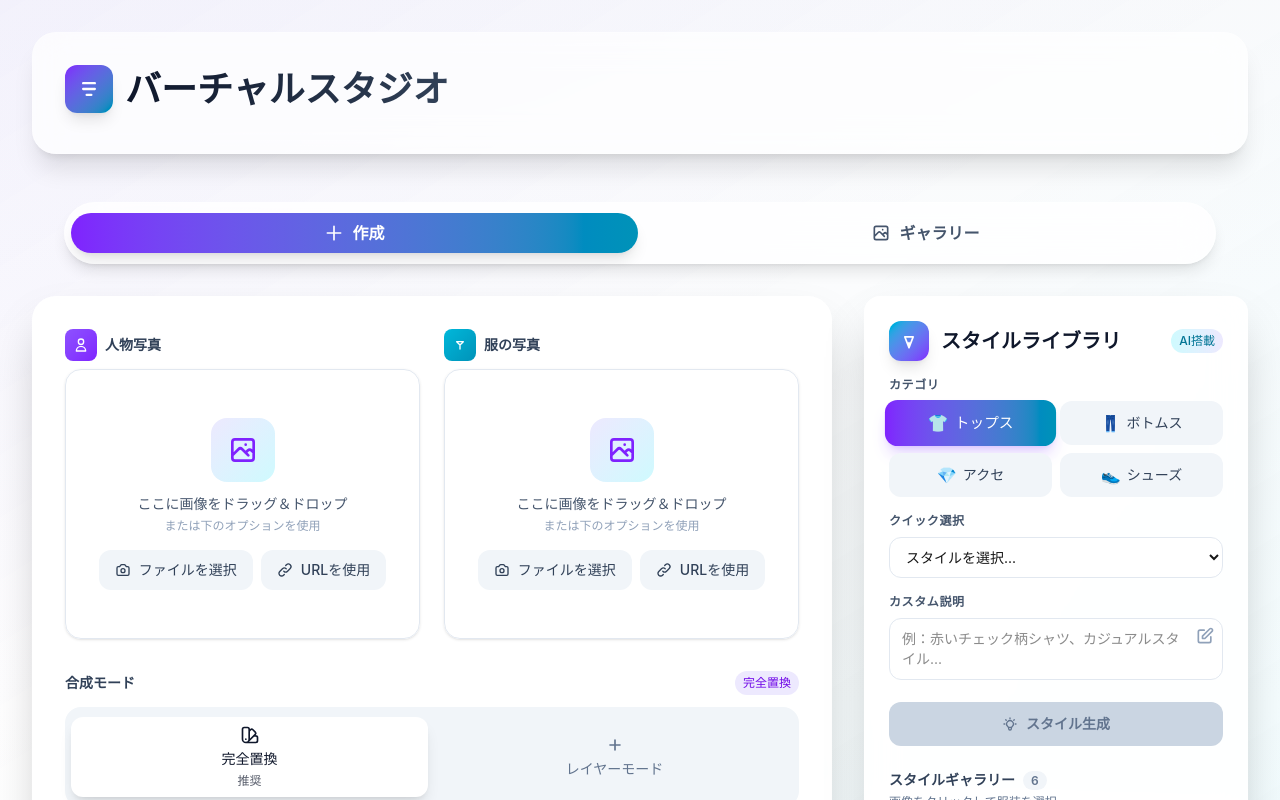
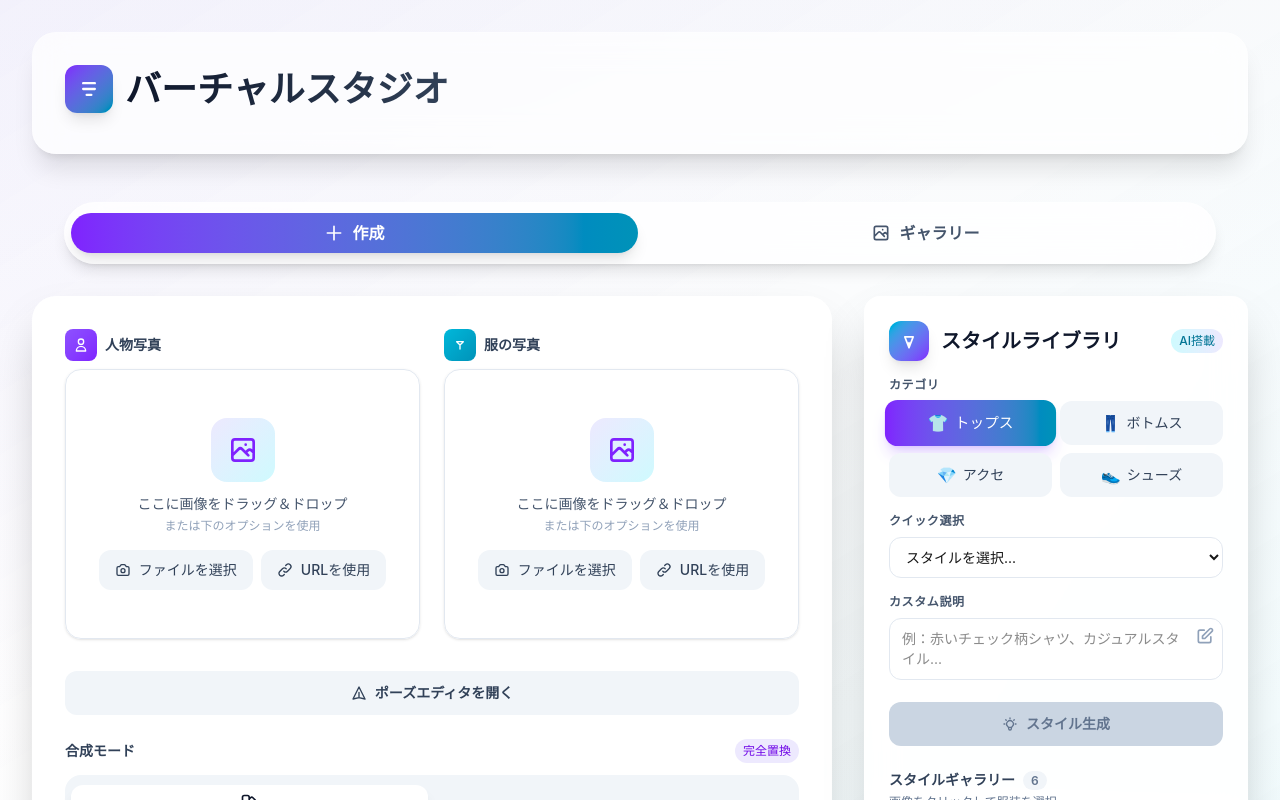
Before and after one commit to yannsunn/photo-studio-app, a Next.js app: page / in a window 1280 px wide. Shown: the top 800 px of the page. Built offline with nearby package versions, Linux system fonts and the light colour scheme.

Commit message:
ポーズエディタをメインページに統合
- ポーズエディタの表示/非表示トグルボタンを追加
- 線画でポーズを描画できる機能を統合
- ポーズデータを合成処理に連携
- プリセットポーズ（立ち、手を上げる）も利用可能

```diff
--- a/src/app/page.tsx
+++ b/src/app/page.tsx
@@ -5,17 +5,20 @@
 import ClothingGenerator from '@/components/ClothingGenerator';
 import SavedImagesGallery from '@/components/SavedImagesGallery';
 import DownloadOptionsModal from '@/components/DownloadOptionsModal';
+import PoseEditor from '@/components/PoseEditor';
 import { storage } from '@/lib/storage';
 
 export default function Home() {
   const [personImage, setPersonImage] = useState<string>('');
   const [garmentImage, setGarmentImage] = useState<string>('');
   const [resultImage, setResultImage] = useState<string>('');
+  const [poseData, setPoseData] = useState<string>('');
   const [isProcessing, setIsProcessing] = useState(false);
   const [error, setError] = useState<string>('');
   const [activeTab, setActiveTab] = useState<'create' | 'gallery'>('create');
   const [showSaveDialog, setShowSaveDialog] = useState(false);
   const [showDownloadModal, setShowDownloadModal] = useState(false);
+  const [showPoseEditor, setShowPoseEditor] = useState(false);
   // 高品質モードのみを使用（APIコストは同じ）
   const selectedApi = 'seeDream'; // 常に高品質モードを使用
   const [replacementMode, setReplacementMode] = useState<'replace' | 'overlay'>('replace');
@@ -41,6 +44,7 @@
           garmentImageUrl: garmentImage,
           apiType: selectedApi,
           replacementMode,
+          poseData: poseData, // ポーズデータを追加
         }),
       });
 
@@ -208,6 +212,31 @@
                       </div>
                     </div>
 
+                    {/* Pose Editor Toggle Button */}
+                    <div className="mb-6">
+                      <button
+                        onClick={() => setShowPoseEditor(!showPoseEditor)}
+                        className={`w-full px-4 py-3 rounded-xl font-semibold text-sm transition-all duration-300 ${
+                          showPoseEditor
+                            ? 'bg-gradient-to-r from-purple-600 to-pink-600 text-white hover:shadow-xl hover:shadow-purple-500/25'
+                            : 'bg-slate-100 dark:bg-slate-800 text-slate-700 dark:text-slate-300 hover:bg-slate-200 dark:hover:bg-slate-700'
+                        }`}
+                      >
+                        <span className="flex items-center justify-center gap-2">
+                          <svg className="w-4 h-4" fill="none" stroke="currentColor" viewBox="0 0 24 24">
+                            <path strokeLinecap="round" strokeLinejoin="round" strokeWidth={2} d="M12 19l9 2-9-18-9 18 9-2zm0 0v-8" />
+                          </svg>
+                          {showPoseEditor ? 'ポーズエディタを閉じる' : 'ポーズエディタを開く'}
+                        </span>
+                      </button>
+                    </div>
+
+                    {/* Pose Editor */}
+                    {showPoseEditor && (
+                      <div className="mb-6">
+                        <PoseEditor onPoseUpdate={setPoseData} />
+                      </div>
+                    )}
 
                     {/* Modern Mode Selector with sliding animation */}
                     <div className="mb-6 sm:mb-8">
```
